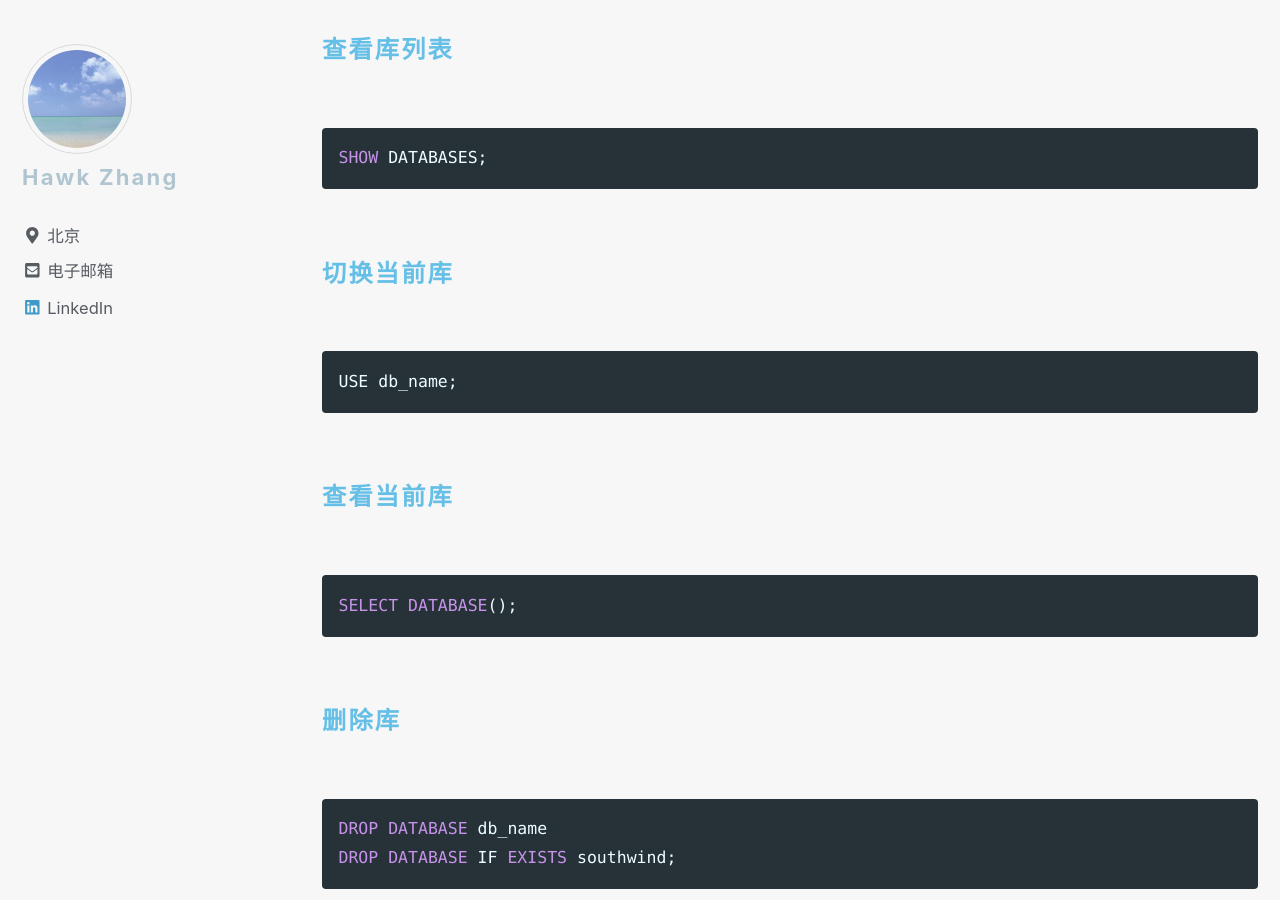
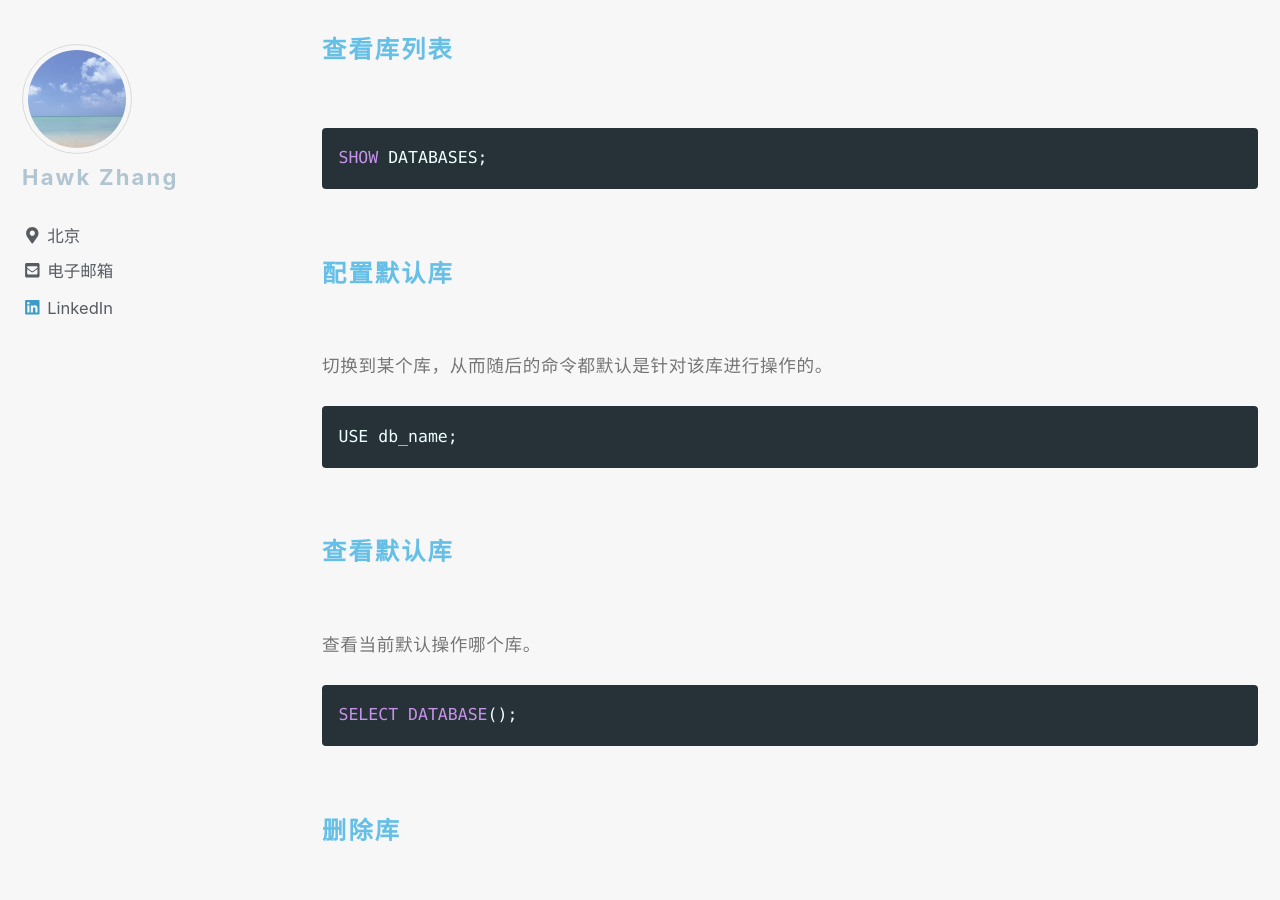
Before and after one commit to narru888/linotes_note, a Jekyll site: the page built from _posts/mysql/2016-04-02-statements.md, in a window 1280 px wide and 900 px high, scrolled down 3994 px. Built offline with Jekyll 4.4.1, drawn with Linux system fonts in a browser that asks for light colours; nearby versions of some CDN libraries; a script that is not in the unit is left out; some of the changed text lies outside the part shown.

Commit message:
update on 2018-10-13 10:30:01 CST

````diff
--- a/_posts/mysql/2016-04-02-statements.md
+++ b/_posts/mysql/2016-04-02-statements.md
@@ -171,7 +171,9 @@ SHOW DATABASES;
 
 
 
-#### 切换当前库
+#### 配置默认库
+
+切换到某个库，从而随后的命令都默认是针对该库进行操作的。
 
 ```sql
 USE db_name;
@@ -179,7 +181,9 @@ USE db_name;
 
 
 
-#### 查看当前库
+#### 查看默认库
+
+查看当前默认操作哪个库。
 
 ```sql
 SELECT DATABASE();
@@ -318,6 +322,9 @@ CHANGE COLUMN old_name new_name INT(11) NOT NULL AUTO_INCREMENT;
 
 #### 删除表
 
+```sql
+DROP TABLE IF EXISTS tbl_name;
+```
 
 
 
````
